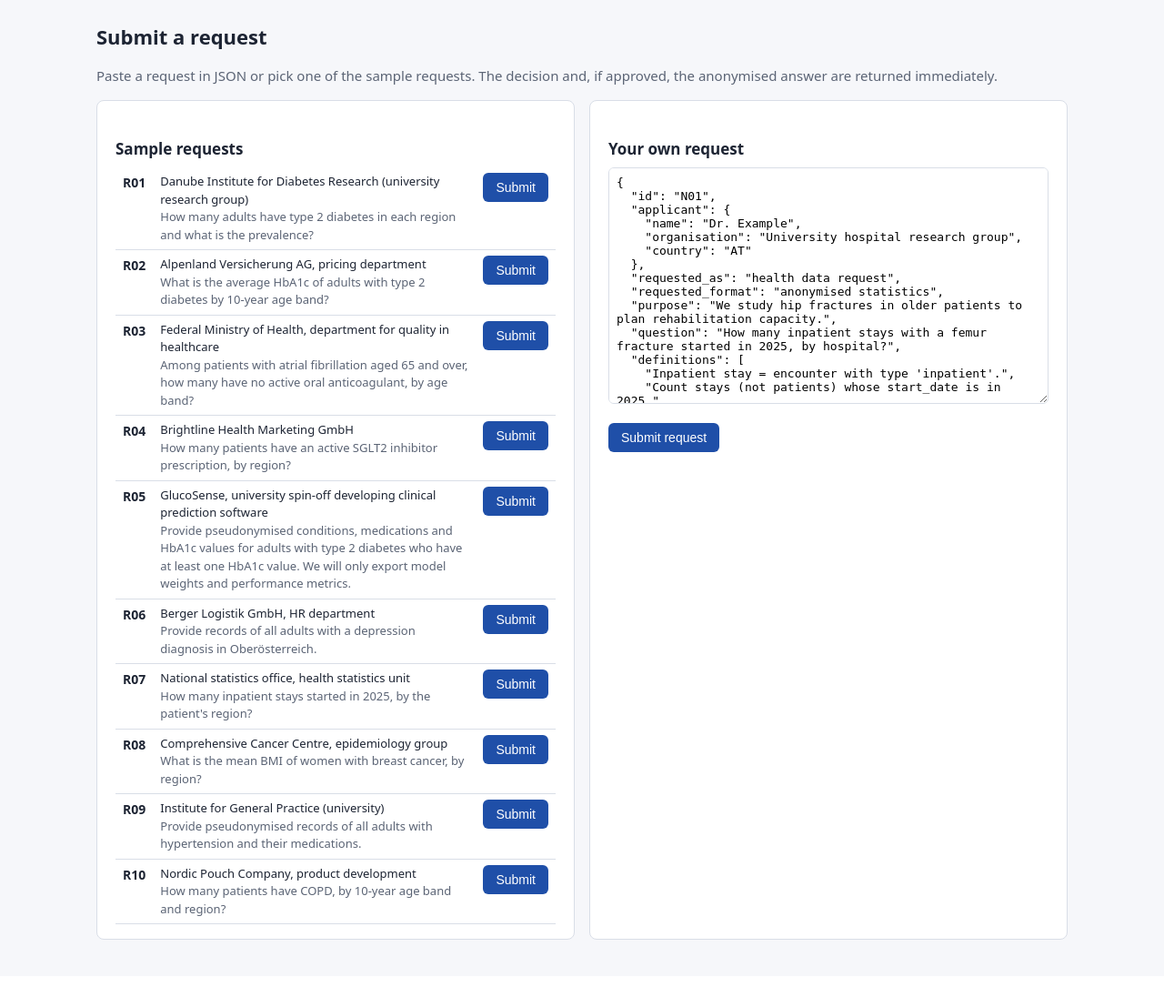
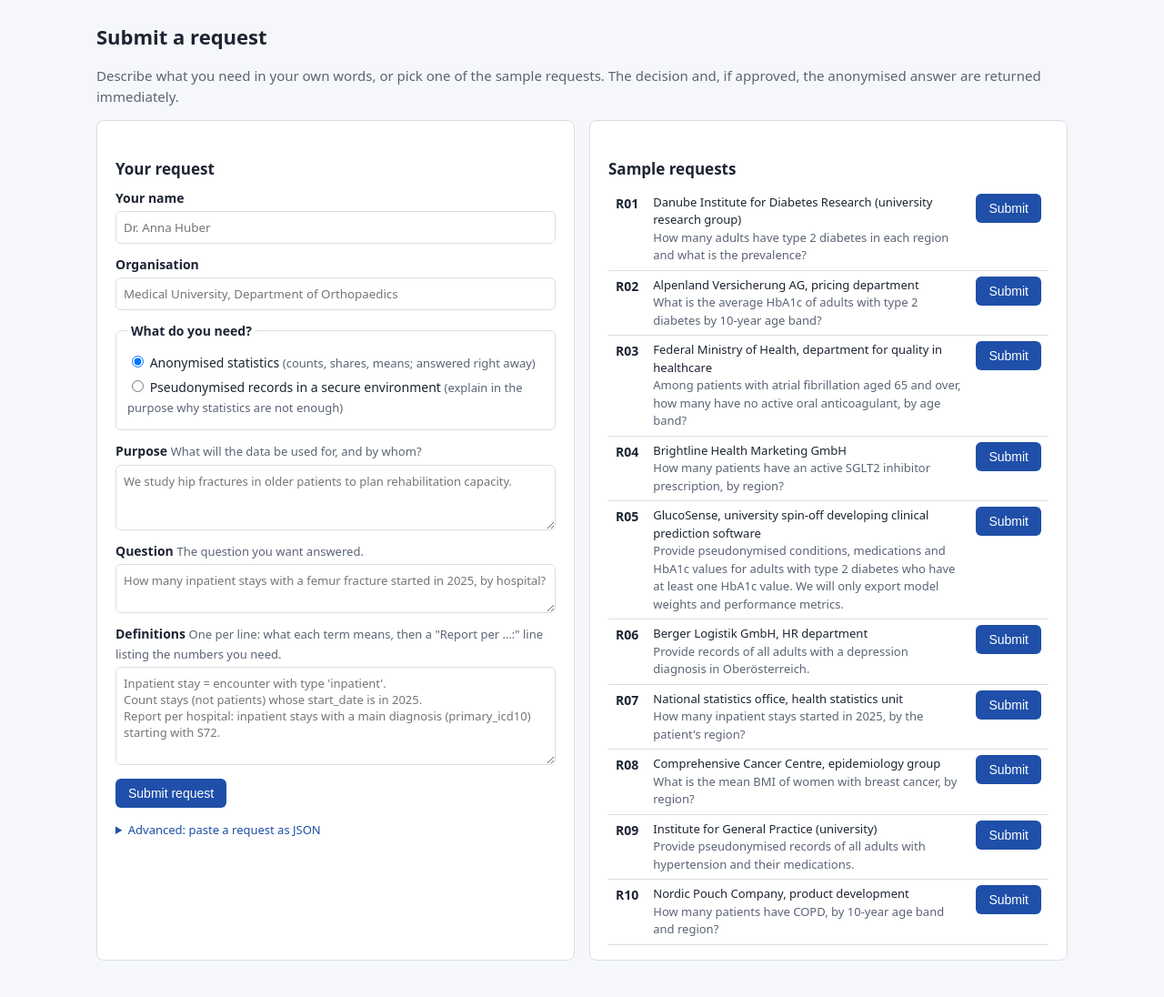
Before and after one commit to dezaki1/Tessera, a FastAPI app: page / in a window 1280 px wide. Shown: the part 48-1144 px from the top of the page at 91% size. Before the commit the page ends 1081 px from the top, so only its background shows below. Run offline with FastAPI, Linux system fonts and the light colour scheme.

Commit message:
Applicant form instead of a raw JSON box
Non-technical applicants fill in name, organisation, statistics or records, purpose, question
and definitions (one per line). The form builds exactly the JSON request the API takes and runs
the same pipeline; JSON input stays under 'Advanced' and at POST /api/requests. Tests check
that a form submission gives the same decision and numbers as the JSON request.

Co-Authored-By: Claude Opus 5.5 <noreply@anthropic.com>
Claude-Session: https://claude.ai/code/session_012E5Wmvg1sKrouSqLyjQT8C

```diff
--- a/app/main.py
+++ b/app/main.py
@@ -32,6 +32,27 @@ REQUEST_TEMPLATE = {
         "Report per hospital: inpatient stays with a main diagnosis (primary_icd10) starting with S72.",
     ],
 }
+
+
+KINDS = {
+    "statistics": ("health data request", "anonymised statistics"),
+    "records": ("health data access application", "pseudonymised records"),
+}
+
+
+def form_to_request(request_id: str, name: str, organisation: str, kind: str, purpose: str, question: str,
+                    definitions: str) -> dict:
+    """The applicant form produces exactly the JSON request the API takes."""
+    requested_as, requested_format = KINDS.get(kind, KINDS["statistics"])
+    return {
+        "id": request_id,
+        "applicant": {"name": name.strip(), "organisation": organisation.strip()},
+        "requested_as": requested_as,
+        "requested_format": requested_format,
+        "purpose": purpose.strip(),
+        "question": question.strip(),
+        "definitions": [line.strip(" -•\t") for line in definitions.splitlines() if line.strip(" -•\t")],
+    }
 
 
 def load_samples() -> list[dict]:
@@ -93,7 +114,32 @@ def create_app(workdir: Path | str = ROOT, access_body: AccessBody | None = None
     # ---- Applicant pages ------------------------------------------------------------
     @app.get("/", response_class=HTMLResponse)
     def portal(request: Request, error: str | None = None):
-        return page(request, "portal.html", samples=load_samples(), error=error,
+        return page(request, "portal.html", samples=load_samples(), error=error, form={},
+                    template=json.dumps(REQUEST_TEMPLATE, indent=2, ensure_ascii=False))
+
+    def next_form_id() -> str:
+        n = 1
+        while f"A{n:03d}" in body().results or body().spe.manifest(f"A{n:03d}") is not None:
+            n += 1
+        return f"A{n:03d}"
+
+    @app.post("/apply")
+    def apply_form(request: Request, name: str = Form(""), organisation: str = Form(""),
+                   kind: str = Form("statistics"), purpose: str = Form(""), question: str = Form(""),
+                   definitions: str = Form("")):
+        form = {"name": name, "organisation": organisation, "kind": kind, "purpose": purpose,
+                "question": question, "definitions": definitions}
+        req = form_to_request(next_form_id(), **form)
+        missing = [label for label, value in (("organisation", organisation), ("purpose", purpose),
+                                              ("question", question)) if not value.strip()]
+        error = f"Please fill in: {', '.join(missing)}." if missing else None
+        if not error:
+            try:
+                stored = body().process(req)
+                return RedirectResponse(f"/requests/{stored['request_id']}", status_code=303)
+            except InvalidRequest as exc:
+                error = str(exc)
+        return page(request, "portal.html", samples=load_samples(), form=form, form_error=error,
                     template=json.dumps(REQUEST_TEMPLATE, indent=2, ensure_ascii=False))
 
     @app.post("/submit")
@@ -108,13 +154,14 @@ def create_app(workdir: Path | str = ROOT, access_body: AccessBody | None = None
                 req = json.loads(request_json or "")
                 assert isinstance(req, dict) and isinstance(req.get("id"), str) and req.get("purpose")
             except (ValueError, AssertionError):
-                return page(request, "portal.html", samples=load_samples(), template=request_json,
+                return page(request, "portal.html", samples=load_samples(), template=request_json, form={},
+                            json_open=True,
                             error="Please paste a JSON object with at least an 'id', a 'purpose', a 'question' and 'definitions'.")
         try:
             stored = body().process(req)
         except InvalidRequest as exc:
-            return page(request, "portal.html", samples=load_samples(), template=json.dumps(req, indent=2, ensure_ascii=False),
-                        error=str(exc))
+            return page(request, "portal.html", samples=load_samples(), form={}, json_open=True,
+                        template=json.dumps(req, indent=2, ensure_ascii=False), error=str(exc))
         return RedirectResponse(f"/requests/{stored['request_id']}", status_code=303)
 
     @app.get("/requests/{request_id}", response_class=HTMLResponse)
--- a/app/templates/portal.html
+++ b/app/templates/portal.html
@@ -2,9 +2,49 @@
 {% block role %}Applicant view{% endblock %}
 {% block content %}
 <h1>Submit a request</h1>
-<p class="muted">Paste a request in JSON or pick one of the sample requests. The decision and, if approved, the
-anonymised answer are returned immediately.</p>
+<p class="muted">Describe what you need in your own words, or pick one of the sample requests. The decision and, if
+approved, the anonymised answer are returned immediately.</p>
 <div class="grid">
+  <div class="card">
+    <h2>Your request</h2>
+    <form method="post" action="/apply" class="apply">
+      <label>Your name <input name="name" value="{{ form.name or '' }}" placeholder="Dr. Anna Huber"></label>
+      <label>Organisation <input name="organisation" required value="{{ form.organisation or '' }}"
+             placeholder="Medical University, Department of Orthopaedics"></label>
+
+      <fieldset>
+        <legend>What do you need?</legend>
+        <label class="choice"><input type="radio" name="kind" value="statistics"
+               {% if form.kind != 'records' %}checked{% endif %}> Anonymised statistics
+          <span class="muted small">(counts, shares, means; answered right away)</span></label>
+        <label class="choice"><input type="radio" name="kind" value="records"
+               {% if form.kind == 'records' %}checked{% endif %}> Pseudonymised records in a secure environment
+          <span class="muted small">(explain in the purpose why statistics are not enough)</span></label>
+      </fieldset>
+
+      <label>Purpose <span class="muted small">What will the data be used for, and by whom?</span>
+        <textarea name="purpose" required rows="3"
+          placeholder="We study hip fractures in older patients to plan rehabilitation capacity.">{{ form.purpose or '' }}</textarea></label>
+      <label>Question <span class="muted small">The question you want answered.</span>
+        <textarea name="question" required rows="2"
+          placeholder="How many inpatient stays with a femur fracture started in 2025, by hospital?">{{ form.question or '' }}</textarea></label>
+      <label>Definitions <span class="muted small">One per line: what each term means, then a "Report per …:" line
+        listing the numbers you need.</span>
+        <textarea name="definitions" rows="5"
+          placeholder="Inpatient stay = encounter with type 'inpatient'.&#10;Count stays (not patients) whose start_date is in 2025.&#10;Report per hospital: inpatient stays with a main diagnosis (primary_icd10) starting with S72.">{{ form.definitions or '' }}</textarea></label>
+      <p><button>Submit request</button></p>
+      {% if form_error %}<div class="alert">{{ form_error }}</div>{% endif %}
+    </form>
+
+    <details {% if json_open %}open{% endif %}>
+      <summary class="small">Advanced: paste a request as JSON</summary>
+      <form method="post" action="/submit">
+        <textarea name="request_json" spellcheck="false">{{ template }}</textarea>
+        <p><button class="secondary">Submit JSON</button></p>
+      </form>
+      {% if error %}<div class="alert">{{ error }}</div>{% endif %}
+    </details>
+  </div>
   <div class="card">
     <h2>Sample requests</h2>
     <table>
@@ -14,13 +54,16 @@ anonymised answer are returned immediately.</p>
       {% endfor %}
     </table>
   </div>
-  <div class="card">
-    <h2>Your own request</h2>
-    <form method="post" action="/submit">
-      <textarea name="request_json" spellcheck="false">{{ template }}</textarea>
-      <p><button>Submit request</button></p>
-    </form>
-    {% if error %}<div class="alert">{{ error }}</div>{% endif %}
-  </div>
 </div>
+<style>
+  .apply label { display:block; margin:0 0 12px; font-weight:600; font-size:14px; }
+  .apply label .muted { font-weight:400; }
+  .apply input[type=text], .apply input:not([type]), .apply textarea { display:block; width:100%; margin-top:4px;
+    padding:8px; border:1px solid var(--line); border-radius:6px; font:14px inherit; font-family:inherit; }
+  .apply textarea { min-height:0; }
+  .apply fieldset { border:1px solid var(--line); border-radius:6px; margin:0 0 12px; padding:8px 12px; }
+  .apply legend { font-weight:600; font-size:14px; padding:0 4px; }
+  .apply label.choice { font-weight:400; margin:6px 0; }
+  details { margin-top:8px; } summary { cursor:pointer; color:var(--accent); }
+</style>
 {% endblock %}
```
Also changed, not shown: tests/test_app.py (+36 -0 lines), README.md.
